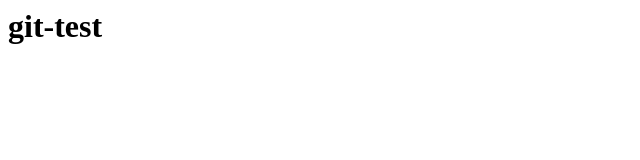
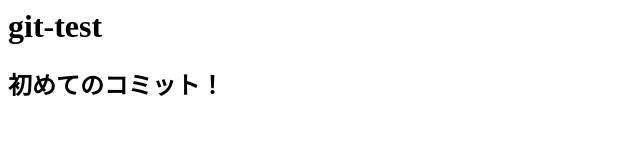
Before and after one commit to yuuuki-miyaaa/git-test, a plain HTML site: page index.html in a window 1280 px wide. Shown: the whole page, without its empty margins (0-640 px from the left). Drawn offline with Linux system fonts and the light colour scheme.

Commit message:
一文追加しました。

```diff
--- a/index.html
+++ b/index.html
@@ -1 +1,2 @@
 <h1>git-test</h1>
+<h2>初めてのコミット！</h2>
```
